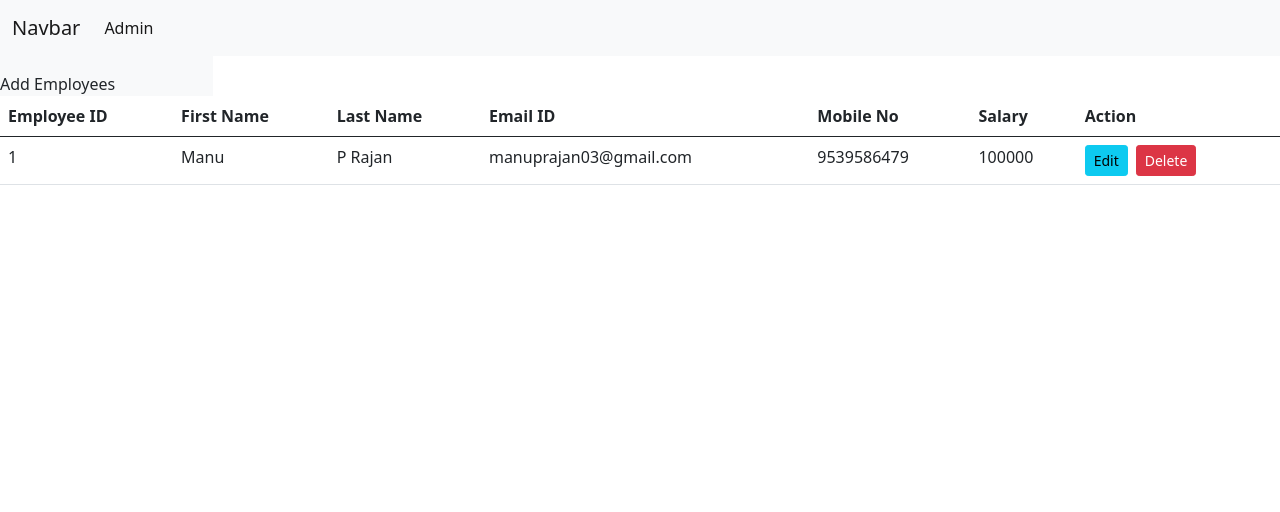
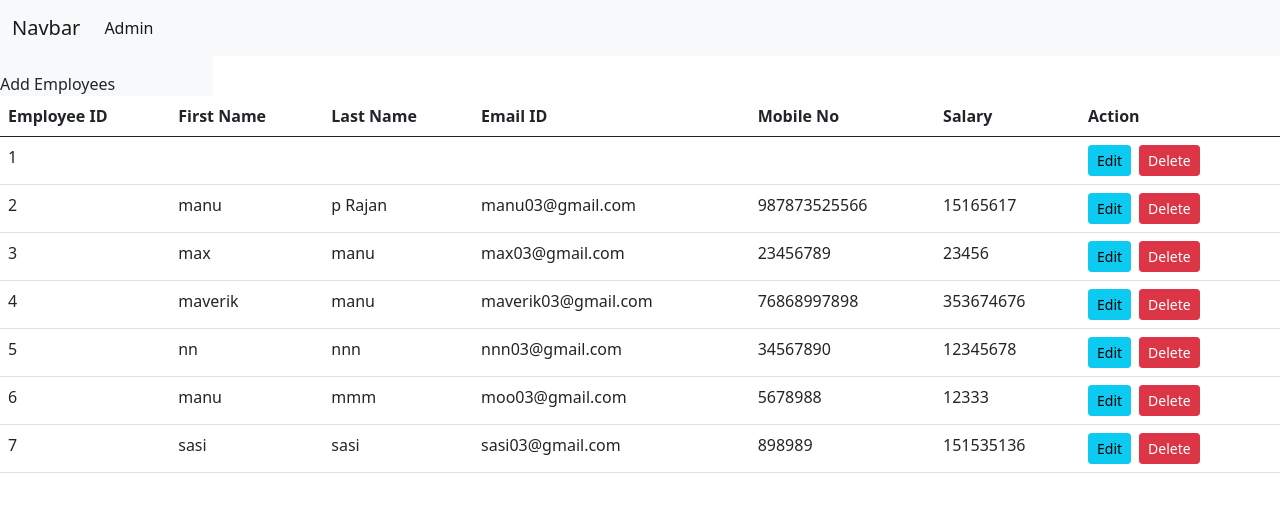
Before and after one commit to ManuDev03/angular-learning-2021, an Angular app in the folder angular-json/json-crud-table/: page /admin in a window 1280 px wide. Shown: the top 512 px of the page. Built offline with nearby package versions, Linux system fonts and the light colour scheme; data requests are answered from the project's data file.

Commit message:
get all emp details from api

```diff
--- a/angular-json/json-crud-table/db.json
+++ b/angular-json/json-crud-table/db.json
@@ -36,6 +36,22 @@
       "email": "nnn03@gmail.com",
       "mobile": "34567890",
       "salary": "12345678"
+    },
+    {
+      "id": 6,
+      "firstname": "manu",
+      "lastname": "mmm",
+      "email": "moo03@gmail.com",
+      "mobile": "5678988",
+      "salary": "12333"
+    },
+    {
+      "id": 7,
+      "firstname": "sasi",
+      "lastname": "sasi",
+      "email": "sasi03@gmail.com",
+      "mobile": "898989",
+      "salary": "151535136"
     }
   ],
   "comments": [
--- a/angular-json/json-crud-table/src/app/employee-dashboard/employee-dashboard.component.html
+++ b/angular-json/json-crud-table/src/app/employee-dashboard/employee-dashboard.component.html
@@ -28,13 +28,13 @@
     </tr>
   </thead>
   <tbody>
-    <tr>
-      <td>1</td>
-      <td>Manu</td>
-      <td>P Rajan</td>
-      <td>manuprajan03@gmail.com</td>
-      <td>9539586479</td>
-      <td>100000</td>
+    <tr *ngFor="let row of empData">
+      <td>{{row.id}}</td>
+      <td>{{row.firstname}}</td>
+      <td>{{row.lastname}}</td>
+      <td>{{row.email}}</td>
+      <td>{{row.mobile}}</td>
+      <td>{{row.salary}}</td>
       <td>
         <button class="btn btn-sm btn-info">Edit</button>
         <button class="btn btn-sm btn-danger mx-2">Delete</button>
--- a/angular-json/json-crud-table/src/app/employee-dashboard/employee-dashboard.component.ts
+++ b/angular-json/json-crud-table/src/app/employee-dashboard/employee-dashboard.component.ts
@@ -13,6 +13,7 @@ export class EmployeeDashboardComponent implements OnInit {
   constructor(private _service:ApiService) { }
   empform:FormGroup
   employeeModelObj: EmployeeModel = new EmployeeModel()
+  empData:any
 
   ngOnInit(): void {
     this.empform = new FormGroup({
@@ -22,6 +23,7 @@ export class EmployeeDashboardComponent implements OnInit {
       'mobile': new FormControl(null,Validators.required),
       'salary': new FormControl(null,Validators.required)
     })
+    this.get_emp()
   }
   add_emp(){}
   post_emp(){
@@ -43,4 +45,11 @@ export class EmployeeDashboardComponent implements OnInit {
       alert("something went wrong")
     })
   }
+
+  get_emp(){
+    this._service.getEmployee().subscribe(res=>{
+      this.empData = res
+
+    })
+  }
 }
--- a/angular-json/json-crud-table/src/app/shared/api.service.ts
+++ b/angular-json/json-crud-table/src/app/shared/api.service.ts
@@ -14,8 +14,8 @@ export class ApiService {
     }
 
     // get employee details
-    getEmployee(data : any) {
-        return this._http.get<any>("http://localhost:3000/posts", data).pipe(map((res : any) => {
+    getEmployee() {
+        return this._http.get<any>("http://localhost:3000/posts").pipe(map((res : any) => {
             return res
         }))
     }
```
